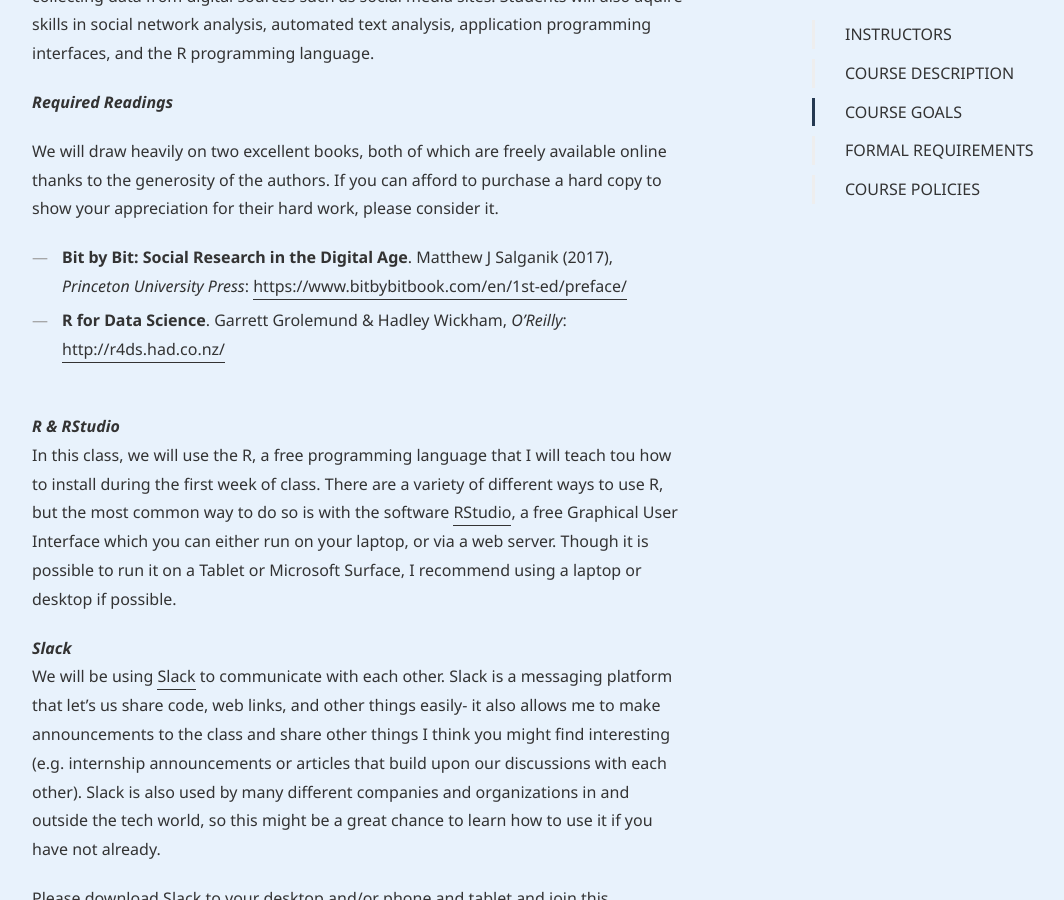
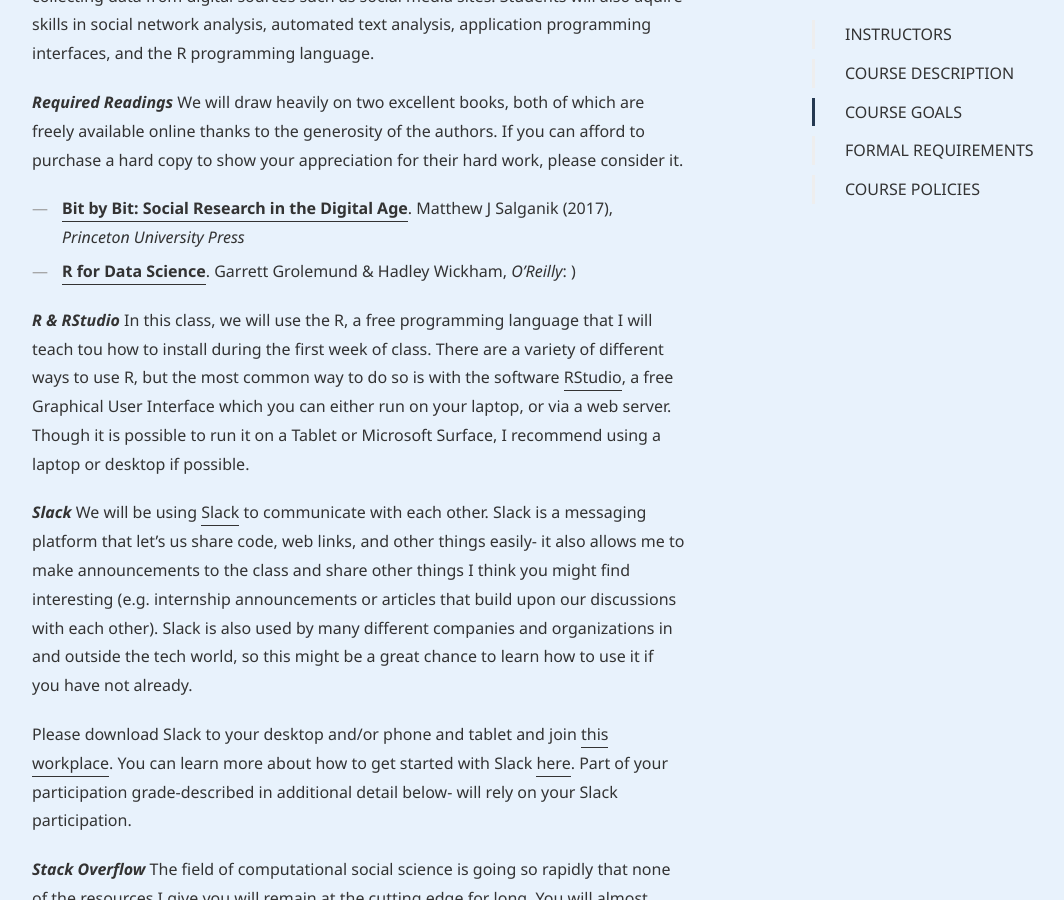
Before and after one commit to dssoc/dssoc.github.io, a Jekyll site: the page built from course.md, in a window 1280 px wide and 900 px high, scrolled down 1579 px. Shown: the whole window, without its empty margins (38-1102 px from the left). Built offline with Jekyll 4.4.1, drawn with Linux system fonts in a browser that asks for light colours; some web fonts are replaced.

Commit message:
Update course.md

```diff
--- a/course.md
+++ b/course.md
@@ -42,59 +42,55 @@
 
 
 ***Required Readings***
-
 We will draw heavily on two excellent books, both of which are freely available online thanks to the generosity of the authors. If you can afford to purchase a hard copy to show your appreciation for their hard work, please consider it.
 
-- **Bit by Bit: Social Research in the Digital Age**. Matthew J Salganik (2017), *Princeton University Press*: [https://www.bitbybitbook.com/en/1st-ed/preface/](https://www.bitbybitbook.com/en/1st-ed/preface/)
-- **R for Data Science**. Garrett Grolemund & Hadley Wickham, *O'Reilly*: [http://r4ds.had.co.nz/](http://r4ds.had.co.nz/)
-<br/><br/>
+- [**Bit by Bit: Social Research in the Digital Age**]((https://www.bitbybitbook.com/en/1st-ed/preface/)). Matthew J Salganik (2017), *Princeton University Press*
+- [**R for Data Science**](http://r4ds.had.co.nz/). Garrett Grolemund & Hadley Wickham, *O'Reilly*: )
+<br/>
 
 ***R & RStudio***
-<br/>
 In this class, we will use the R, a free programming language that I will teach tou how to install during the first week of class. There are a variety of different ways to use R, but the most common way to do so is with the software [RStudio](https://www.rstudio.com/), a free Graphical User Interface which you can either run on your laptop, or via a web server. Though it is possible to run it on a Tablet or Microsoft Surface, I recommend using a laptop or desktop if possible.
 <br/>
 
 ***Slack***
-<br/>
 We will be using [Slack](https://www.youtube.com/watch?v=EYqxQGmQkVw ) to communicate with each other. Slack is a messaging platform that let's us share code, web links, and other things easily- it also allows me to make announcements to the class and share other things I think you might find interesting (e.g. internship announcements or articles that build upon our discussions with each other). Slack is also used by many different companies and organizations in and outside the tech world, so this might be a great chance to learn how to use it if you have not already.
 
 Please download Slack to your desktop and/or phone and tablet and join [this workplace](https://join.slack.com/t/dssfall2020workspace/shared_invite/zt-go2w5loi-H1I~Ed4pDx6ieCJwXiSEcQ). You can learn more about how to get started with Slack [here](https://slack.com/help/articles/218080037-Getting-started-for-new-members). Part of your participation grade-described in additional detail below- will rely on your Slack participation.
-<br/><br/>
+<br/>
 
 ***Stack Overflow***
+The field of computational social science is going so rapidly that none of the resources I give you will remain at the cutting edge for long. You will almost certainly encounter issues unique to the data we collect as part of our group research project and/or incompatibilities between software packages and/or your computer. Stack Overflow is a website where computer programmers help each other solve such problems. Individuals ask questions, and others earn “reputation points” for solving their problems—these reputation points are awarded by the person who asks the question as well as other site users who vote upon the elegance/efficiency of each solution. For you, this reputation system means you can quickly identify the most high-quality solutions to your problems. Take a tour of the site [here](https://stackoverflow.com/tour).
 <br/>
-The field of computational social science is going so rapidly that none of the resources I give you will remain at the cutting edge for long. You will almost certainly encounter issues unique to the data we collect as part of our group research project and/or incompatibilities between software packages and/or your computer. Stack Overflow is a website where computer programmers help each other solve such problems. Individuals ask questions, and others earn “reputation points” for solving their problems—these reputation points are awarded by the person who asks the question as well as other site users who vote upon the elegance/efficiency of each solution. For you, this reputation system means you can quickly identify the most high-quality solutions to your problems. Take a tour of the site [here](https://stackoverflow.com/tour).
-<br/><br/>
 
 
 ***Twitter/Blogs***
 <br/>
 Many of the most important advances in computational social science appear first on Twitter or blogs. I therefore encourage you to open a Twitter account-if you don’t already have one- and follow the authors we read, or consider checking out the people [I follow](https://twitter.com/chris_bail/following). Having a Twitter account will also come in handy for some of the exercises we do in class to collect data from Twitter. Of the many blogs that you might read, I recommend R Bloggers, which provides a concise overview of new functions in R as well as solutions to common problems faced by computational social scientists, as well as those in other fields.
-<br/><br/><br/>
+<br/>
 
 
 ### FORMAL REQUIREMENTS
 
 This class alternates between discussions of assigned readings and “labs” where you will learn how to code computational social science and an original group research project that you will create in small teams. You must complete the assigned reading BEFORE each discussion class. However, you will complete lab assignments AFTER each lab class, which are designed to help you practice your skills. Please also note that there is no separate lab meeting outside the regular class hours. Instead every other one of these meetings constitutes a lab.
-<br/><br/>
+<br/>
 
 ***Weekly Readings***
 <br/>
 You are responsible for understanding the readings. Make use of your fellow students, your TA, the Internet, a dictionary, and me to ensure that you understand the readings. Discussion classes will be used for substantive discussion and further exploration of the implications of the course readings, not for grasping basic concepts. Remember that this syllabus is a 'living document.' By this I mean I reserve the right to change the reading assignments in response to your feedback as well as my own sense of our group achievement. No changes will be made without at least two weeks of advance notice.
-<br/><br/>
+<br/>
 
 ***Weekly Lab Assignments***
 <br/>
 Prior to each non-lab or "discussion" class, you will be required to complete the assigned reading. By **midnight on Friday of each week**, you will be required to complete and submit the assigned lab exercises. Exercises will comprise 25% of your final grade. Students are permitted to miss one lab assignment without penalty. The remaining 8 assignments will be worth 3% each (you get one 1% free). Assignments will be graded according to your attempt to complete them: 1% for attempting the majority of exercises, 2% for attempting all exercises, 3% for attempting *and* annotating all exercises.
 
 Submit all homework assignments to: dsandsociety@gmail.com
-<br/><br/>
+<br/>
 
 
 ***Participation***
 <br/>
 Attendance is mandatory at every class, though all students are allowed one excused absence over the course of the semester. Your participation grade will be calculated on a continuous scale from 0 to 100 in order to reflect the quality of your contribution to classroom and Slack discussions. If you find it difficult to make thoughtful comments about the readings during class, for example, you can contribute to discussions after class on Slack. As the table below shows, participation will count for 25% of your grade. Once again, classroom discussions are not intended to clarify key concepts, instead, we will be discussing the pros and cons of each authors’ arguments, or extensions thereof. Most importantly, we will discuss whether or how the readings should shape your group research projects (described below). On Slack, you will organize your group and further develop the research project, which is another reason why your participation there is also counted toward your grade. In other words, your participation grade assesses the extent to which you have thoughtfully engaged with the reading material and contributed to your group’s research project. For some of you, the idea of being graded for participation will be new—if you ever have questions about how to achieve a good participation grade (or if you want to know your current participation grade), please contact me via email at the address above.
-<br/><br/>
+<br/>
 
 ***Group Project***
 <br/>
@@ -117,7 +113,7 @@
 > B- Student makes a minor contribution to the group project and contributes only a small amount of time outside of class (~ 2 hrs/week) to collect data, analyze data, or write up the results in our final co-authored blog post or manuscript.
 
 > C or below Student does not make an impactful contribution to the group project. Grades below C should be reserved for students who willfully ignored the group, or impeded its progress by acting in an uncivil or unserious manner.
-<br/><br/>
+<br/>
 
 ***How Your Grade Will be Calculated***
 <br/>
@@ -125,12 +121,12 @@
 - Lab exercises 25%
 - Group Project (My Assessment)	25%
 - Group Project (Median Peer Assessment)	25%
-<br/><br/>
+<br/>
 
 ***Surveys***
 <br/>
 I may conduct anonymous surveys of your experience in this class. I urge you to take this opportunity to share with me anything you would like about how the course might be improved, or how I might help you learn about sociology more effectively.
-<br/><br/><br/>
+<br/>
 
 
 ### COURSE POLICIES
@@ -138,17 +134,17 @@
 ***Academic Integrity***
 <br/>
 Cheating or other violations will be dealt with according to University policy. All student assignments will be processed by plagiarism detection software.
-<br/><br/>
+<br/>
 
 ***Classroom Behavior***
 <br/>
 Uncivil behavior such as engaging in personal conversations during class time, browsing internet sites not relevant to classroom discussions, and cell phone usage will negatively affect your participation grade.
-<br/><br/>
+<br/>
 
 ***Extra-Credit Policy***
 <br/>
 There will be no extra credit or make-up assignments.
-<br/><br/>
+<br/>
 
 ***Office Hours***
 <br/>
```
